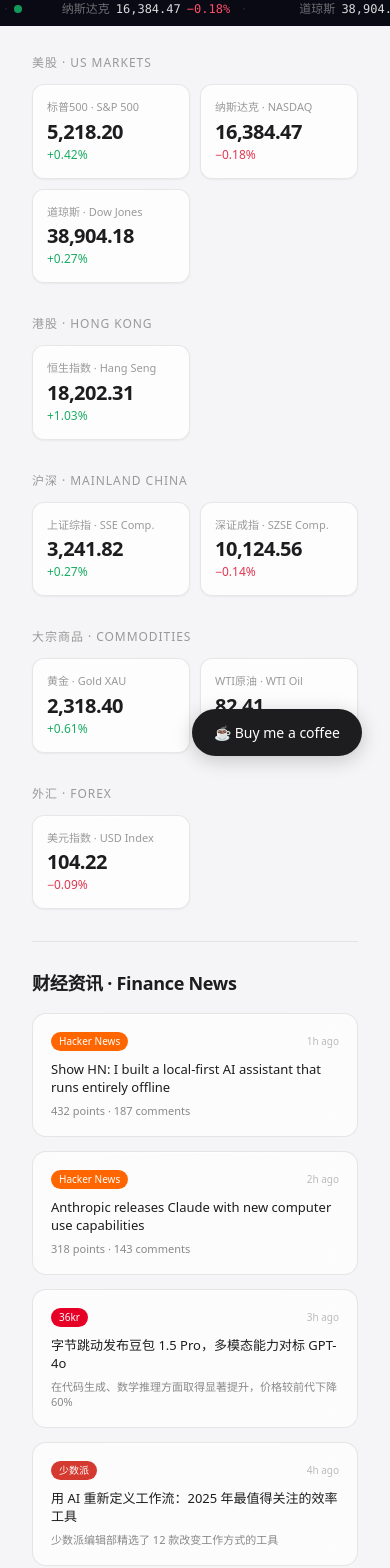
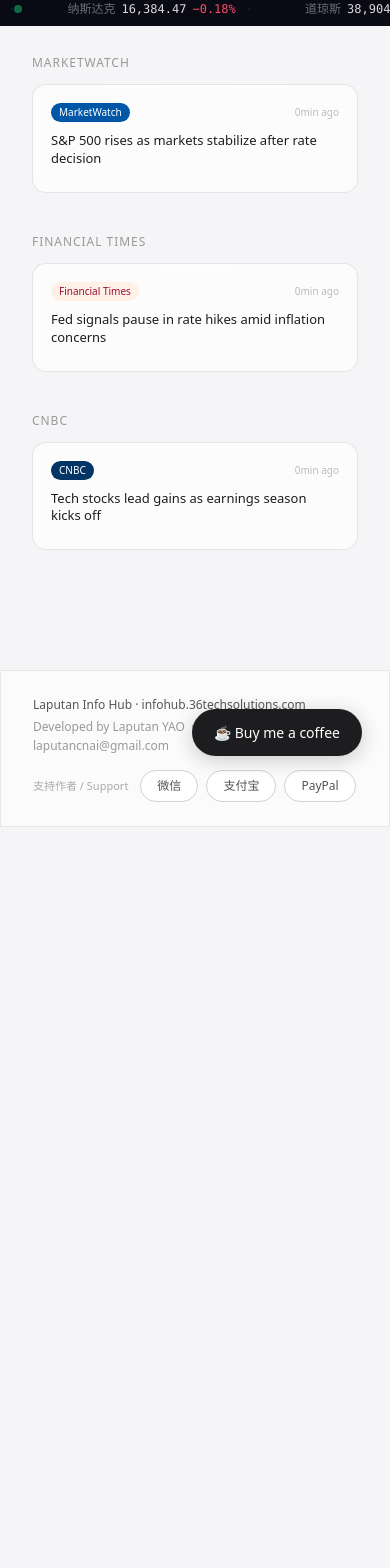
Before and after one commit to laputancnai-png/infohub, a Next.js app: page /finance in a window 390 px wide. Shown: the part 60-1628 px from the top of the page. After the commit the page ends 887 px from the top, so only its background shows below. Built offline with nearby package versions, Linux system fonts and the light colour scheme; no server answers.

Commit message:
feat: finance page overhaul — remove market cards, add MarketWatch/FT/CNBC news

```diff
--- a/src/app/api/cron/news/route.ts
+++ b/src/app/api/cron/news/route.ts
@@ -1,5 +1,6 @@
 import { NextRequest, NextResponse } from 'next/server';
 import { fetchHackerNews } from '@/lib/scrapers/hn';
+import { fetchFinanceNews } from '@/lib/scrapers/rss';
 import { kvSet } from '@/lib/kv';
 
 function isCronAuthorized(req: NextRequest): boolean {
@@ -14,9 +15,17 @@
     return NextResponse.json({ error: 'Unauthorized' }, { status: 401 });
   }
   try {
-    const hnItems = await fetchHackerNews(10);
-    await kvSet('news:hn', hnItems, 45 * 60);
-    return NextResponse.json({ ok: true, hn: hnItems.length });
+    const [hnItems, financeItems] = await Promise.all([
+      fetchHackerNews(10),
+      fetchFinanceNews(6),
+    ]);
+
+    await Promise.all([
+      kvSet('news:hn',      hnItems,      45 * 60),
+      kvSet('news:finance', financeItems, 45 * 60),
+    ]);
+
+    return NextResponse.json({ ok: true, hn: hnItems.length, finance: financeItems.length });
   } catch (err) {
     console.error('[cron/news]', err);
     return NextResponse.json({ error: String(err) }, { status: 500 });
--- /dev/null
+++ b/src/app/api/news/finance/route.ts
@@ -0,0 +1,16 @@
+import { NextResponse } from 'next/server';
+import { kvGet } from '@/lib/kv';
+import type { NewsItem } from '@/lib/types';
+
+export const dynamic = 'force-dynamic';
+
+const MOCK_FINANCE_NEWS: NewsItem[] = [
+  { id: '1', source: 'marketwatch', title: 'S&P 500 rises as markets stabilize after rate decision', url: 'https://www.marketwatch.com', publishedAt: new Date().toISOString() },
+  { id: '2', source: 'ft',          title: 'Fed signals pause in rate hikes amid inflation concerns', url: 'https://www.ft.com', publishedAt: new Date().toISOString() },
+  { id: '3', source: 'cnbc',        title: 'Tech stocks lead gains as earnings season kicks off', url: 'https://www.cnbc.com', publishedAt: new Date().toISOString() },
+];
+
+export async function GET() {
+  const data = await kvGet<NewsItem[]>('news:finance');
+  return NextResponse.json(data ?? MOCK_FINANCE_NEWS);
+}
--- a/src/app/api/news/route.ts
+++ b/src/app/api/news/route.ts
@@ -5,11 +5,6 @@
 export const dynamic = 'force-dynamic';
 
 export async function GET() {
-  const [hn, kr, sspai] = await Promise.all([
-    kvGet<NewsItem[]>('news:hn'),
-    kvGet<NewsItem[]>('news:rss:36kr'),
-    kvGet<NewsItem[]>('news:rss:sspai'),
-  ]);
-  const all = [...(hn ?? []), ...(kr ?? []), ...(sspai ?? [])];
-  return NextResponse.json(all.length ? all : MOCK_NEWS);
+  const hn = await kvGet<NewsItem[]>('news:hn');
+  return NextResponse.json(hn ?? MOCK_NEWS);
 }
--- a/src/app/finance/page.tsx
+++ b/src/app/finance/page.tsx
@@ -4,63 +4,47 @@
 import { Footer } from '@/components/layout/Footer';
 import { Ticker } from '@/components/layout/Ticker';
 import { FABWithModal } from '@/components/home/FABWithModal';
-import { MarketCard } from '@/components/finance/MarketCard';
 import { FinanceNewsCard } from '@/components/finance/FinanceNewsCard';
-import type { Quote, NewsItem } from '@/lib/types';
+import type { NewsItem } from '@/lib/types';
 
 async function getData() {
   const base = process.env.NEXT_PUBLIC_BASE_URL ?? 'http://localhost:3000';
-  const [quotesRes, newsRes] = await Promise.all([
-    fetch(`${base}/api/finance`, { next: { revalidate: 60 } }),
-    fetch(`${base}/api/news`,    { next: { revalidate: 300 } }),
-  ]);
-  const quotes: Quote[]    = quotesRes.ok ? await quotesRes.json() : [];
-  const news:   NewsItem[] = newsRes.ok   ? await newsRes.json()   : [];
-  return { quotes, news };
+  const res = await fetch(`${base}/api/news/finance`, { next: { revalidate: 0 } });
+  const news: NewsItem[] = res.ok ? await res.json() : [];
+  return { news };
 }
 
-const GROUP_LABELS: Record<string, string> = {
-  us:        '美股 · US Markets',
-  hk:        '港股 · Hong Kong',
-  cn:        '沪深 · Mainland China',
-  commodity: '大宗商品 · Commodities',
-  fx:        '外汇 · Forex',
+const SOURCE_LABELS: Record<string, string> = {
+  marketwatch: 'MarketWatch',
+  ft:          'Financial Times',
+  cnbc:        'CNBC',
 };
 
 export default async function FinancePage() {
-  const { quotes, news } = await getData();
-  const groups = ['us', 'hk', 'cn', 'commodity', 'fx'] as const;
+  const { news } = await getData();
+
+  // Group by source for display
+  const sources = ['marketwatch', 'ft', 'cnbc'] as const;
 
   return (
     <>
       <Navbar activePage="finance" />
       <Ticker />
       <main className="max-w-[1200px] mx-auto px-8 pt-7 pb-20" data-testid="finance-main">
-        {groups.map(g => {
-          const gq = quotes.filter(q => q.group === g);
-          if (!gq.length) return null;
+        {sources.map(src => {
+          const items = news.filter(n => n.source === src);
+          if (!items.length) return null;
           return (
-            <section key={g} className="mb-8">
+            <section key={src} className="mb-10">
               <h3 className="text-[12px] font-medium text-[#999] tracking-[0.08em] uppercase mb-3">
-                {GROUP_LABELS[g]}
+                {SOURCE_LABELS[src]}
               </h3>
-              <div className="grid grid-cols-2 sm:grid-cols-3 lg:grid-cols-5 gap-2.5">
-                {gq.map(q => <MarketCard key={q.symbol} quote={q} />)}
+              <div className="grid grid-cols-1 md:grid-cols-2 gap-3.5">
+                {items.map(n => <FinanceNewsCard key={n.id} item={n} />)}
               </div>
             </section>
           );
         })}
-
-        <div className="h-px bg-black/[0.07] dark:bg-white/[0.08] my-7" />
-
-        <div className="flex items-baseline justify-between mb-4">
-          <h2 className="text-[18px] font-semibold text-[#1d1d1f] dark:text-[#f5f5f7] tracking-[-0.3px]">
-            财经资讯 · Finance News
-          </h2>
-        </div>
-        <div className="grid grid-cols-1 md:grid-cols-2 gap-3.5">
-          {news.slice(0, 6).map(n => <FinanceNewsCard key={n.id} item={n} />)}
-        </div>
       </main>
       <FABWithModal />
       <Footer />
--- a/src/components/finance/FinanceNewsCard.tsx
+++ b/src/components/finance/FinanceNewsCard.tsx
@@ -4,7 +4,7 @@
 
 interface FinanceNewsCardProps { item: NewsItem }
 
-const LABELS: Record<string, string> = { hn: 'Hacker News', '36kr': '36kr', sspai: '少数派' };
+const LABELS: Record<string, string> = { hn: 'Hacker News', marketwatch: 'MarketWatch', ft: 'Financial Times', cnbc: 'CNBC' };
 
 function timeAgo(iso: string): string {
   const diff = (Date.now() - new Date(iso).getTime()) / 1000;
--- a/src/components/home/NewsCard.tsx
+++ b/src/components/home/NewsCard.tsx
@@ -4,7 +4,7 @@
 
 interface NewsCardProps { item: NewsItem }
 
-const SOURCE_LABELS: Record<string, string> = { hn: 'Hacker News', '36kr': '36kr', sspai: '少数派' };
+const SOURCE_LABELS: Record<string, string> = { hn: 'Hacker News', marketwatch: 'MarketWatch', ft: 'Financial Times', cnbc: 'CNBC' };
 
 function timeAgo(iso: string): string {
   const diff = (Date.now() - new Date(iso).getTime()) / 1000;
--- a/src/components/ui/Badge.tsx
+++ b/src/components/ui/Badge.tsx
@@ -4,9 +4,10 @@
 }
 
 const VARIANTS: Record<string, string> = {
-  hn:     'bg-[#ff6600] text-white',
-  '36kr': 'bg-[#e60026] text-white',
-  sspai:  'bg-[#d53a31] text-white',
+  hn:          'bg-[#ff6600] text-white',
+  marketwatch: 'bg-[#0057a8] text-white',
+  ft:          'bg-[#fff1e5] text-[#990f3d] dark:bg-[#990f3d]/30 dark:text-[#ffb3c6]',
+  cnbc:        'bg-[#003566] text-white',
   Python:     'bg-[#e8f0ff] text-[#1a3880] dark:bg-[#1a3880]/30 dark:text-[#7eb0ff]',
   TypeScript: 'bg-[#e1f5ee] text-[#085041] dark:bg-[#085041]/30 dark:text-[#4dd4a0]',
   Rust:       'bg-[#fff0e8] text-[#7a2e10] dark:bg-[#7a2e10]/30 dark:text-[#ffb07a]',
--- a/src/lib/kv.ts
+++ b/src/lib/kv.ts
@@ -72,8 +72,8 @@
 export const MOCK_NEWS: NewsItem[] = [
   { id: '1', source: 'hn', title: 'Show HN: I built a local-first AI assistant that runs entirely offline', description: '432 points · 187 comments', url: 'https://news.ycombinator.com/item?id=1', publishedAt: new Date(Date.now() - 3600000).toISOString(), extra: '432 points · 187 comments' },
   { id: '2', source: 'hn', title: 'Anthropic releases Claude with new computer use capabilities', description: '318 points · 143 comments', url: 'https://news.ycombinator.com/item?id=2', publishedAt: new Date(Date.now() - 7200000).toISOString(), extra: '318 points · 143 comments' },
-  { id: '3', source: '36kr', title: '字节跳动发布豆包 1.5 Pro，多模态能力对标 GPT-4o', description: '在代码生成、数学推理方面取得显著提升，价格较前代下降 60%', url: 'https://36kr.com', publishedAt: new Date(Date.now() - 10800000).toISOString() },
-  { id: '4', source: 'sspai', title: '用 AI 重新定义工作流：2025 年最值得关注的效率工具', description: '少数派编辑部精选了 12 款改变工作方式的工具', url: 'https://sspai.com', publishedAt: new Date(Date.now() - 14400000).toISOString() },
+  { id: '3', source: 'marketwatch', title: 'S&P 500 rises as markets stabilize after rate decision', url: 'https://www.marketwatch.com', publishedAt: new Date(Date.now() - 10800000).toISOString() },
+  { id: '4', source: 'ft', title: 'Fed signals pause in rate hikes amid inflation concerns', url: 'https://www.ft.com', publishedAt: new Date(Date.now() - 14400000).toISOString() },
 ];
 
 export const MOCK_QUOTES: Quote[] = [
--- a/src/lib/scrapers/rss.ts
+++ b/src/lib/scrapers/rss.ts
@@ -1,31 +1,27 @@
 import Parser from 'rss-parser';
 import type { NewsItem } from '../types';
 
-const parser = new Parser({ timeout: 8000 });
+const parser = new Parser({ timeout: 10000 });
 
-const FEEDS: { url: string; source: NewsItem['source'] }[] = [
-  { url: 'https://36kr.com/feed', source: '36kr' },
-  { url: 'https://sspai.com/feed', source: 'sspai' },
+const FINANCE_FEEDS: { url: string; source: NewsItem['source'] }[] = [
+  { url: 'https://feeds.content.dowjones.io/public/rss/mw_topstories', source: 'marketwatch' },
+  { url: 'https://www.ft.com/rss/home/uk',                             source: 'ft' },
+  { url: 'https://search.cnbc.com/rs/search/combinedcms/view.xml?partnerId=wrss01&id=10000664', source: 'cnbc' },
 ];
 
-export async function fetchRssFeeds(limitPerFeed = 6): Promise<NewsItem[]> {
+export async function fetchFinanceNews(limitPerFeed = 6): Promise<NewsItem[]> {
   const results = await Promise.allSettled(
-    FEEDS.map(feed => fetchOneFeed(feed.url, feed.source, limitPerFeed))
+    FINANCE_FEEDS.map(f => fetchOneFeed(f.url, f.source, limitPerFeed))
   );
-
   return results
     .filter((r): r is PromiseFulfilledResult<NewsItem[]> => r.status === 'fulfilled')
     .flatMap(r => r.value);
 }
 
-async function fetchOneFeed(
-  url: string,
-  source: NewsItem['source'],
-  limit: number
-): Promise<NewsItem[]> {
+async function fetchOneFeed(url: string, source: NewsItem['source'], limit: number): Promise<NewsItem[]> {
   const feed = await parser.parseURL(url);
   return (feed.items ?? []).slice(0, limit).map(item => ({
-    id: item.guid ?? item.link ?? item.title ?? String(Math.random()),
+    id: item.guid ?? item.link ?? String(Math.random()),
     source,
     title: item.title ?? '',
     description: item.contentSnippet ?? item.summary ?? undefined,
--- a/src/lib/types.ts
+++ b/src/lib/types.ts
@@ -12,7 +12,7 @@
 
 export interface NewsItem {
   id: string;
-  source: 'hn' | '36kr' | 'sspai';
+  source: 'hn' | 'marketwatch' | 'ft' | 'cnbc';
   title: string;
   description?: string;
   url: string;
```
